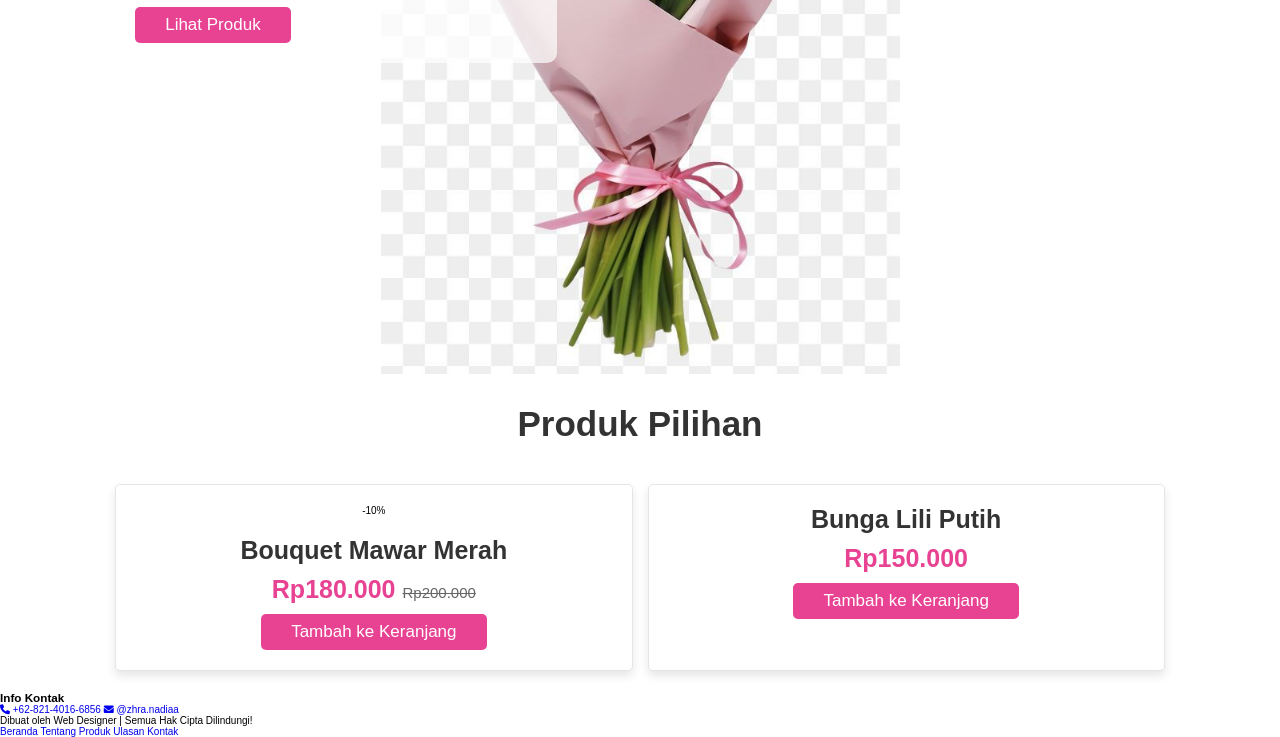
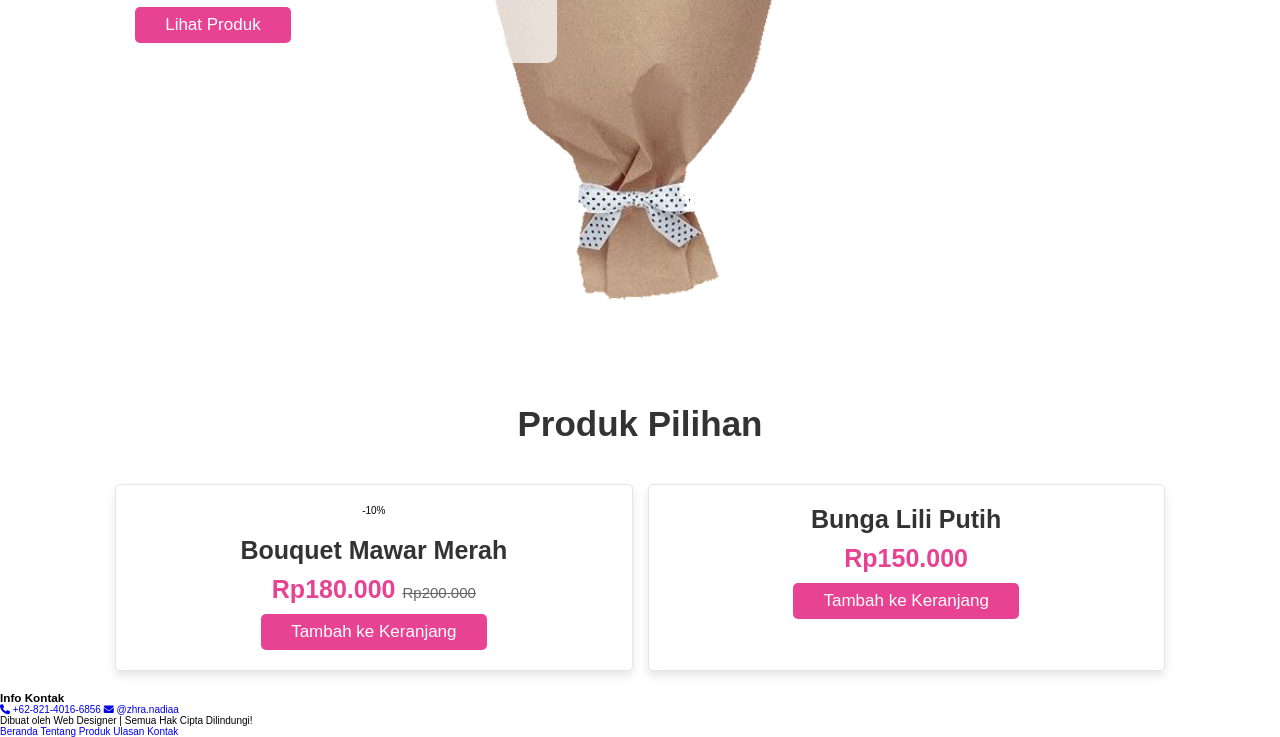
Before and after one commit to zahranadia/ourgift, a plain HTML site: page index.html in a window 1280 px wide. Shown: the part 426-1163 px from the top of the page. Drawn offline with Linux system fonts and the light colour scheme.

Commit message:
Change background image for home section

```diff
--- a/style.css
+++ b/style.css
@@ -94,7 +94,7 @@ section{
     display: flex;
     align-items: center;
     min-height: 100vh;
-    background: url('bungaa.jpg') no-repeat;
+    background: url('Untitled9_20251030072128.png') no-repeat;
     background-size: contain;
     background-position: center;
 
```
